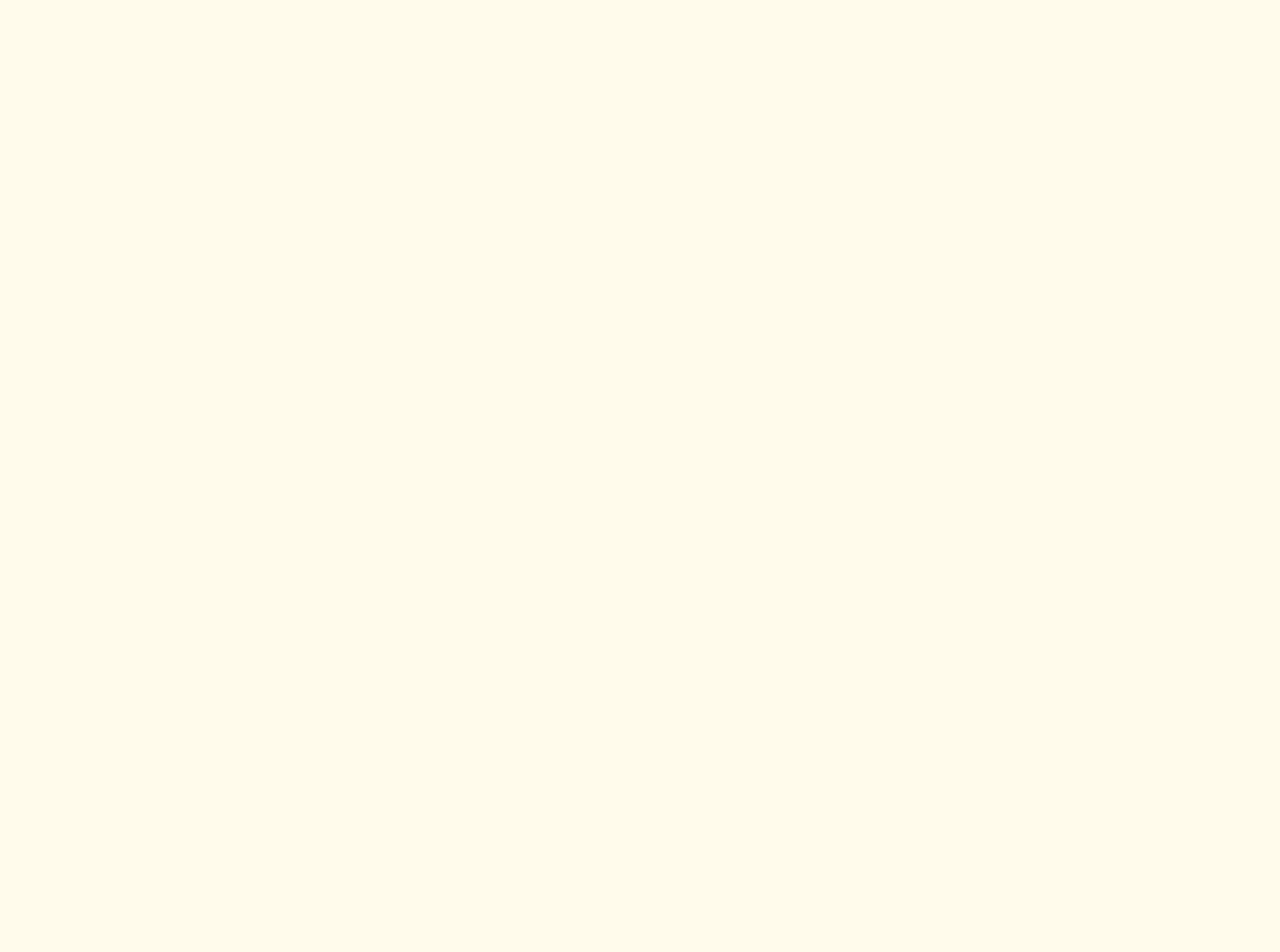
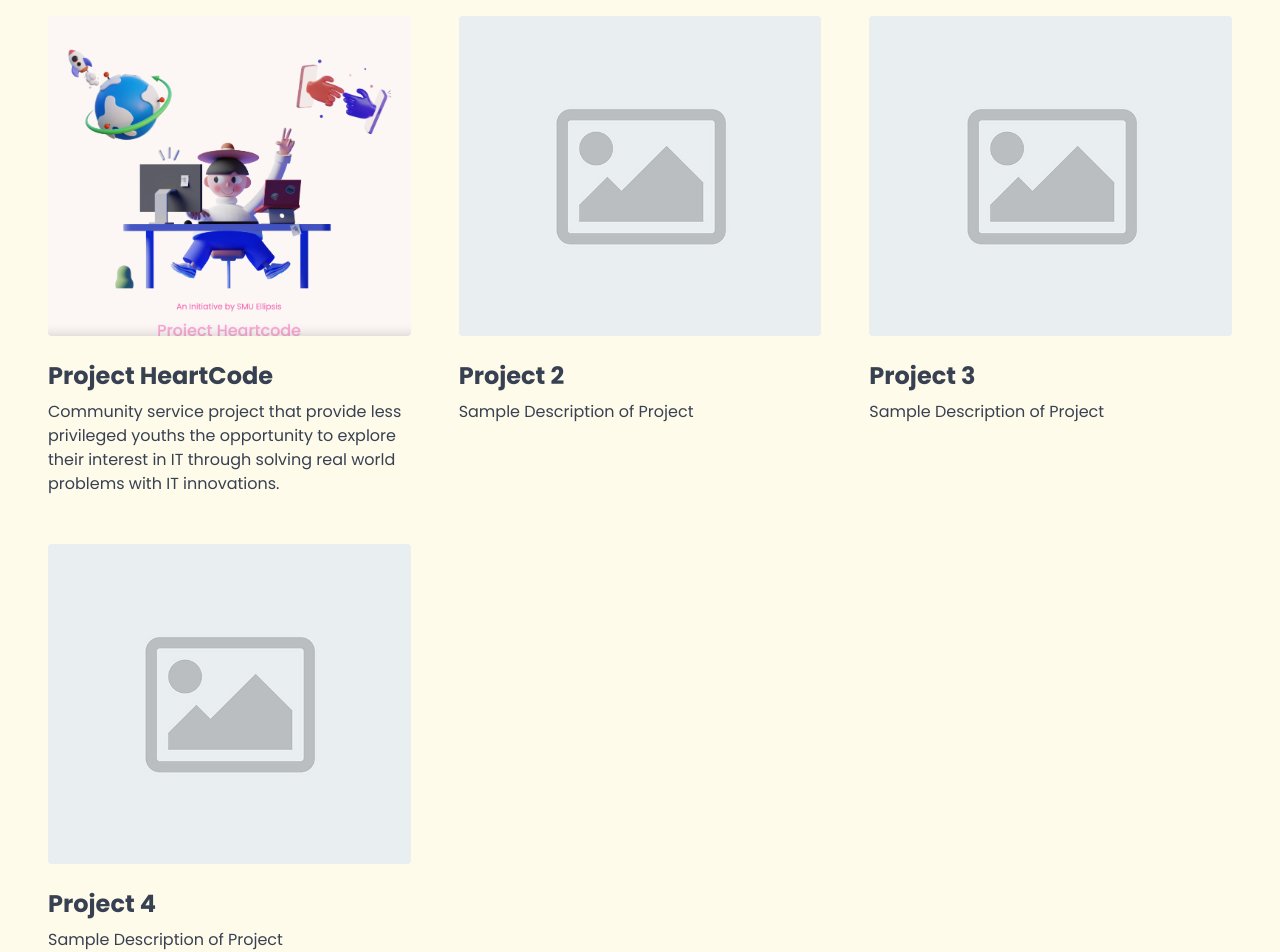
Before and after one commit to seanisoverhere/nv-create-portfolio, a Next.js app: page /work in a window 1280 px wide. Shown: the part 240-1192 px from the top of the page. Before the commit the page ends 800 px from the top, so only its background shows below. Built offline with nearby package versions, Linux system fonts and the light colour scheme.

Commit message:
Add project page

```diff
--- a/pages/work.js
+++ b/pages/work.js
@@ -4,8 +4,81 @@ import Layout from "../components/Layout";
 const Work = () => {
   return (
     <Layout>
-      <div className="text-4xl text-center font-semibold pb-12">My Work</div>
-      <div>Some of my past work</div>
+      <div className="text-4xl text-center font-semibold pb-24">My Work</div>
+      <div className="grid grid-cols-1 md:grid-cols-2 lg:grid-cols-3 gap-12">
+        <div>
+          <a
+            href="https://heartcode.scis.smu.edu.sg/"
+            target="_blank"
+            rel="noopener noreferrer"
+          >
+            <img
+              className="object-cover w-full h-80 mb-6 rounded"
+              src="/heartcode.png"
+              alt="Project HeartCode"
+            />
+          </a>
+          <p className="mb-2 text-xl font-bold leading-none sm:text-2xl">
+            Project HeartCode
+          </p>
+          <p>
+            Community service project that provide less privileged youths the
+            opportunity to explore their interest in IT through solving real
+            world problems with IT innovations.
+          </p>
+        </div>
+        <div>
+          <a
+            href="https://heartcode.scis.smu.edu.sg/"
+            target="_blank"
+            rel="noopener noreferrer"
+          >
+            <img
+              className="object-cover w-full h-80 mb-6 rounded"
+              src="/placeholder.jpeg"
+              alt="Project HeartCode"
+            />
+          </a>
+          <p className="mb-2 text-xl font-bold leading-none sm:text-2xl">
+            Project 2
+          </p>
+          <p>Sample Description of Project</p>
+        </div>
+        <div>
+          <a
+            href="https://heartcode.scis.smu.edu.sg/"
+            target="_blank"
+            rel="noopener noreferrer"
+          >
+            <img
+              className="object-cover w-full h-80 mb-6 rounded"
+              src="/placeholder.jpeg"
+              alt="Project HeartCode"
+            />
+          </a>
+          <p className="mb-2 text-xl font-bold leading-none sm:text-2xl">
+            Project 3
+          </p>
+          <p>Sample Description of Project</p>
+        </div>
+        <div>
+          <a
+            href="https://heartcode.scis.smu.edu.sg/"
+            target="_blank"
+            rel="noopener noreferrer"
+          >
+            <img
+              className="object-cover w-full h-80 mb-6 rounded"
+              src="/placeholder.jpeg"
+              alt="Project HeartCode"
+            />
+          </a>
+          <p className="mb-2 text-xl font-bold leading-none sm:text-2xl">
+            Project 4
+          </p>
+          <p>Sample Description of Project</p>
+        </div>
+      </div>
     </Layout>
   );
 };
```
Also changed, not shown: public/heartcode.png (added), public/placeholder.jpeg (added).
